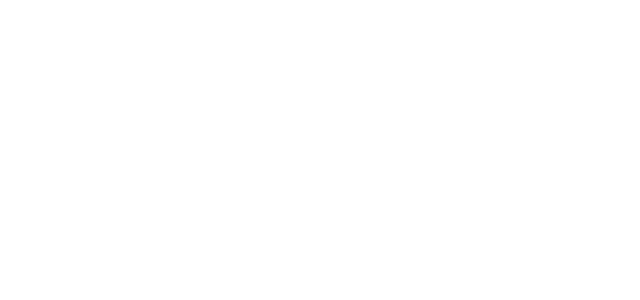
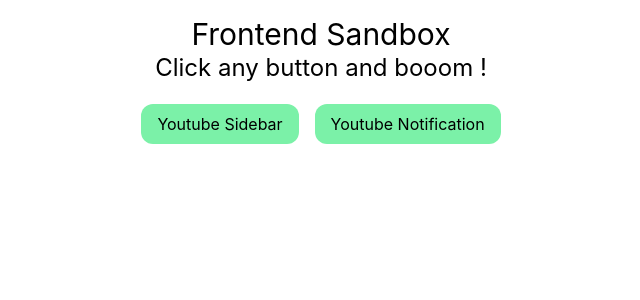
Before and after one commit to agm-reactdev/Frontend-Sandbox, a React (Vite) app: page / in a window 1280 px wide. Before the commit this address had no page. Shown: the top 300 px of the page, without its empty margins (319-959 px from the left). Built offline with nearby package versions, Linux system fonts and the light colour scheme.

Commit message:
update text

```diff
--- a/src/App.jsx
+++ b/src/App.jsx
@@ -1,6 +1,7 @@
 import { Routes, Route } from 'react-router-dom'
 import Youtubetoggleicon from './Components/Youtubesidebarfeature/Youtubetoggleicon';
 import Youtubenotificationtoggle from './Components/Youtubenotificationpopup/Youtubenotificationtoggle';
+import Homepage from './Components/Homepage/Homepage';
 
 
 function App() {
@@ -10,6 +11,7 @@
     <div>
 
        <Routes>
+        <Route path='/' element={<Homepage/>} />
         <Route path="/youtubesidebar" element={<Youtubetoggleicon />} />
         <Route path='/youtubepopup' element={<Youtubenotificationtoggle/>} />
 
--- /dev/null
+++ b/src/Components/Homepage/Homepage.jsx
@@ -0,0 +1,21 @@
+import {Link} from 'react-router-dom'
+
+
+function Homepage() {
+    return (
+
+        <div className='flex flex-col gap-5 items-center mt-4'>
+            <div className='flex flex-col items-center'>
+                  <h1 className='text-3xl'>Frontend Sandbox</h1>
+            <p className='text-2xl text-shadow-gray-600'>Click any button and booom !</p>
+            </div>
+
+        <div className='flex gap-4'>
+            <Link to="/youtubesidebar"><bUtton className="bg-green-300 px-4 py-2 rounded-xl cursor-pointer ">Youtube Sidebar</bUtton></Link>
+            <Link to="/youtubepopup"><bUtton className="bg-green-300 px-4 py-2 rounded-xl cursor-pointer ">Youtube Notification</bUtton></Link>
+        </div>
+        </div>
+    )
+}
+
+export default Homepage;
```
